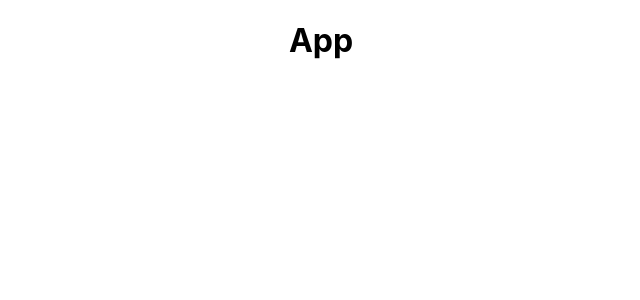
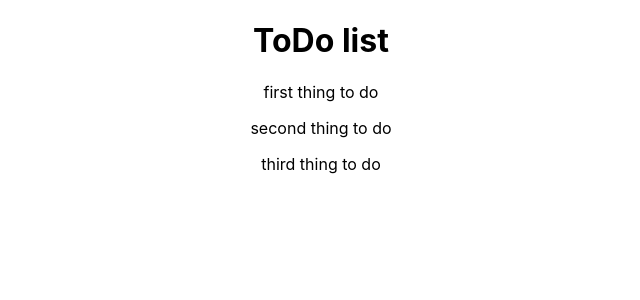
Before and after one commit to Luca-Virgilio/react-toDoList, a React (Create React App) app: page / in a window 1280 px wide. Shown: the top 300 px of the page, without its empty margins (319-959 px from the left). Built offline with nearby package versions, Linux system fonts and the light colour scheme.

Commit message:
Create Todos and TodoItem component

```diff
--- a/src/App.js
+++ b/src/App.js
@@ -1,12 +1,42 @@
-import React from 'react';
+import React, { Component } from 'react';
 import './App.css';
+import Todos from './components/Todos';
+// import { render } from '@testing-library/react';
 
-function App() {
-  return (
-    <div className="App">
-      <h1>App</h1>
-    </div>
-  );
+class App extends Component{
+
+  state = {
+    todos: [
+      {
+        id: 1,
+        title: 'first thing to do',
+        completed: false
+      },
+      {
+        id: 2,
+        title: 'second thing to do',
+        completed: false
+      },
+      {
+        id: 3,
+        title: 'third thing to do',
+        completed: false
+      },
+    ]
+  };
+
+
+
+  render() {
+    return (
+      <div className="App">
+        <h1>ToDo list</h1>
+        <Todos todos={this.state.todos} />
+      </div>
+    );
+  }
+
 }
 
+
 export default App;
--- /dev/null
+++ b/src/components/TodoItem.js
@@ -0,0 +1,14 @@
+import React, { Component } from 'react'
+
+export class TodoItem extends Component {
+    render() {
+        const {todo} = this.props;
+        return (
+            <p>
+                {todo.title}
+            </p>
+        )
+    }
+}
+
+export default TodoItem
--- /dev/null
+++ b/src/components/Todos.js
@@ -0,0 +1,14 @@
+import React, { Component } from 'react'
+import TodoItem from './TodoItem';
+
+export class Todos extends Component {
+    render() {
+        const {todos} = this.props;
+        return ( todos.map((todo) => (
+          <TodoItem key={todo.id} todo={todo}/>
+        ))
+        )
+    }
+}
+
+export default Todos;
```
Also changed, not shown: 1 other file (tests, documents, lock files or other folders).
